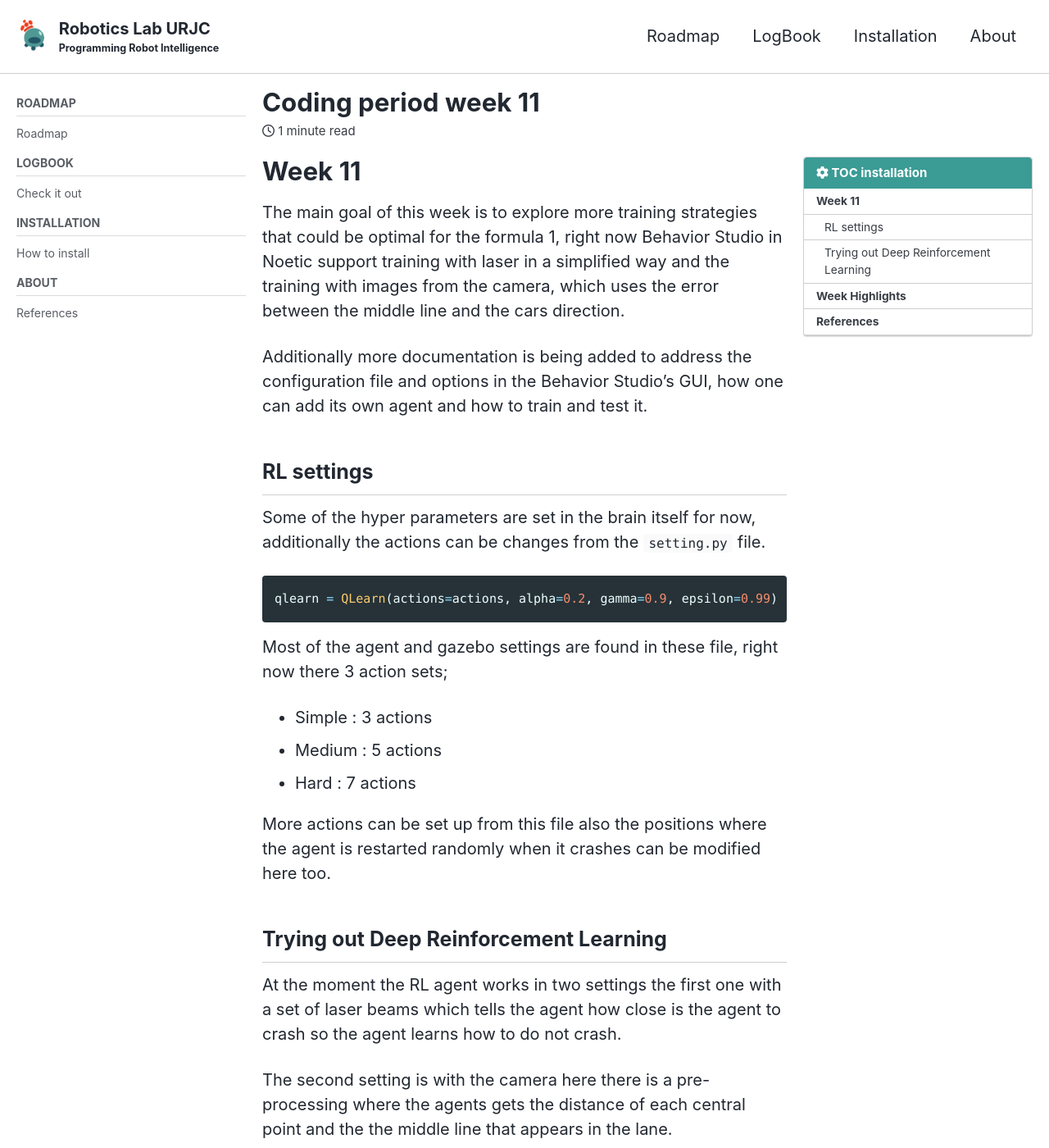
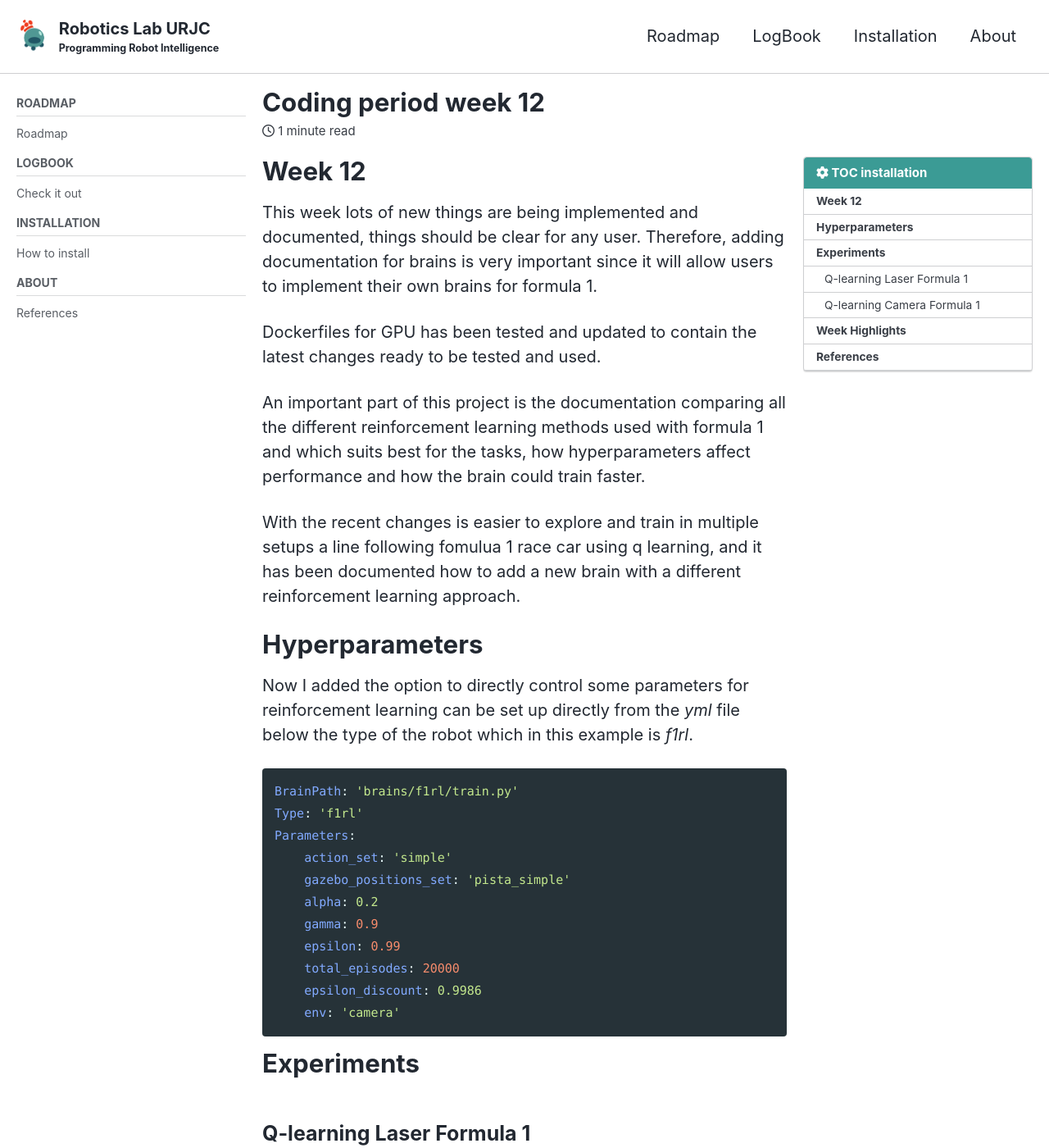
Before and after one commit to TheRoboticsClub/colab-gsoc2020-Diego_Charrez, a Jekyll site: the page built from docs/_posts/2020-08-20-Week-12.md, in a window 1280 px wide and 1400 px high. Shown: the whole window at 82% size. Built offline with Jekyll 4.4.1, drawn with Linux system fonts in a browser that asks for light colours; cached includes are drawn as plain includes; nearby versions of some CDN libraries; some of the changed text lies outside the part shown.

Commit message:
adding week12 and report

````diff
--- a/docs/_posts/2020-08-20-Week-12.md
+++ b/docs/_posts/2020-08-20-Week-12.md
@@ -1,5 +1,5 @@
 ---
-title: "Coding period week 11"
+title: "Coding period week 12"
 excerpt: ""
 
 sidebar:
@@ -18,50 +18,67 @@
 pinned: false
 ---
 
-# Week 11
+# Week 12
 
-The main goal of this week is to explore more training strategies that could be optimal for the formula 1, right now Behavior Studio in Noetic support training with laser in a simplified way and the training with images from the camera, which uses the error between the middle line and the cars direction.
+This week lots of new things are being implemented and documented, things should be clear for any user. Therefore, adding documentation for brains is very important since it will allow users to implement their own brains for formula 1.
 
-Additionally more documentation is being added to address the configuration file and options in the Behavior Studio's GUI, how one can add its own agent and how to train and test it.
+Dockerfiles for GPU has been tested and updated to contain the latest changes ready to be tested and used.
 
-## RL settings
+An important part of this project is the documentation comparing all the different reinforcement learning methods used with formula 1 and which suits best for the tasks, how hyperparameters affect performance and how the brain could train faster.
 
-Some of the hyper parameters are set in the brain itself for now, additionally the actions can be changes from the `setting.py` file.
+With the recent changes is easier to explore and train in multiple setups a line following fomulua 1 race car using q learning, and it has been documented how to add a new brain with a different reinforcement learning approach.
 
-```python
-qlearn = QLearn(actions=actions, alpha=0.2, gamma=0.9, epsilon=0.99)
+# Hyperparameters
+
+Now I added the option to directly control some parameters for reinforcement learning can be set up directly from the *yml* file below the type of the robot which in this example is *f1rl*.
+
+```yml
+BrainPath: 'brains/f1rl/train.py'
+Type: 'f1rl'
+Parameters:
+    action_set: 'simple'
+    gazebo_positions_set: 'pista_simple'
+    alpha: 0.2
+    gamma: 0.9
+    epsilon: 0.99
+    total_episodes: 20000
+    epsilon_discount: 0.9986
+    env: 'camera'
 ```
 
-Most of the agent and gazebo settings are found in these file, right now there 3 action sets;
+# Experiments
 
-  - Simple : 3 actions
-  - Medium : 5 actions
-  - Hard : 7 actions
+## Q-learning Laser Formula 1
 
-More actions can be set up from this file also the positions where the agent is restarted randomly when it crashes can be modified here too.
+Usually training in a computer with RTX 2080 to get to the 1000 epochs takes around 6 hours, at this point the model has a good policy. Using a simple set of actions where only three actions are possible left, right and straight.
 
-## Trying out Deep Reinforcement Learning
+{% include video id="bO6dIyUOqWM" provider="youtube" %}
 
-At the moment the RL agent works in two settings the first one with a set of laser beams which tells the agent how close is the agent to crash so the agent learns how to do not crash.
+## Q-learning Camera Formula 1
 
-The second setting is with the camera here there is a pre-processing where the agents gets the distance of each central point and the the middle line that appears in the lane.
+The training time with camera has a similar length of training than training with laser. This is because this camera approach is using a simplified approach where the training is done with the errors between the central line and the camera central direction.
 
-Now it is being trying to make the agent learn from the raw image but after some preprocessing as is usual in other environments like atari, where the each state is going to be represented but a 4 scaled gray images.
+{% include video id="OHEb_6hXugs" provider="youtube" %}
+
+
+<!-- ## DQN raw image Formula 1 -->
+
 
 # Week Highlights
 
 - Issues closed
 
-    - [Add support for RL #37](https://github.com/JdeRobot/BehaviorStudio/issues/37)
-    - [[Upgrade] Migrate the application from Python 2.7 to Python 3.X #50](https://github.com/JdeRobot/BehaviorStudio/issues/50)
-    - [[noetic-devel] Add docker image with CUDA 11 in ubuntu 20.04 #65](https://github.com/JdeRobot/BehaviorStudio/issues/65)
-    - [[noetic-devel] Error message in logs while using gazebo and behavior studio in docker container #64](https://github.com/JdeRobot/BehaviorStudio/issues/64)
+    - [[Noetic-devel] Improve Dockerfiles documentation](https://github.com/JdeRobot/BehaviorStudio/issues/68)
+    - [[Noetic-devel] Setting hyperparameters from config.yml](https://github.com/JdeRobot/BehaviorStudio/issues/69)
+    - [[noetic-devel] update dqn code #70](https://github.com/JdeRobot/BehaviorStudio/issues/70)
+    - [[noetic-devel] Update Dockerfiles to use Jderobot's Behavior studio directly #72](https://github.com/JdeRobot/BehaviorStudio/issues/72)
 
 - Merged Pull Requests
 
-    - [Adding support for RL #62](https://github.com/JdeRobot/BehaviorStudio/pull/62)
-    - [Issue #64](https://github.com/JdeRobot/BehaviorStudio/pull/66)
-    - [New image with CUDA11 in ubuntu focal #67](https://github.com/JdeRobot/BehaviorStudio/pull/67)
+    - [minor changes for qlearn #71](https://github.com/JdeRobot/BehaviorStudio/pull/71)
+    - [Updating all dockerfiles with behavior studio repository #73](https://github.com/JdeRobot/BehaviorStudio/pull/73)
+    - [Issue 69](https://github.com/JdeRobot/BehaviorStudio/pull/74)
+    - [updating documentation for rl](https://github.com/JdeRobot/BehaviorStudio/pull/75)
 
     New changes and updates are being applied directly into the noetic-devel branch.
 
--- /dev/null
+++ b/docs/_posts/2020-08-27-Final-Report.md
@@ -0,0 +1,155 @@
+---
+title: "Final Report"
+excerpt: ""
+
+sidebar:
+  nav: "docs"
+
+toc: true
+toc_label: "TOC installation"
+toc_icon: "cog"
+
+categories:
+- GSoC
+tags:
+- Jderobot
+
+author: Diego Charrez
+pinned: false
+---
+
+## Summary
+
+JdeRobot provides a set of tools for developing robotic applications, including previous work in autonomous driving robots that use algorithms like a classification neural networks or regression neural networks, Therefore one of the main goals of this project is to combine OpenAI Gym and Gazebo to use Reinforcement learning in the current Behavior Studio setup. This involved to migrate previous code to work with python3.
+
+During this project I extended the support of Jderobot's behavior studio to ROS-noetic, and upgraded previous gym gazebo library to work accordingly to the new version of python3 and ubuntu 20.04. Moreover, I adapted the current GUI to work with Reinforcement Learning algorithms.
+
+## Contributions
+
+One of my early contribution was to make a sort of template to run Q-learning algorithm with OpenAI gym environments, like cartpole and breakout. For this task I created and documented a docker container to ease the reproducibility of the experiments, the containers were tested using GPUs in a notebook which later was modularized in python scripts.
+
+![Breakout]({{ "/assets/images/blogs/8m_breakout_256.gif" | absolute_url }})
+
+Behavior Studio at first had support for python 2.7, and the ROS-noetic which had support for python3 was released recently it presented a great opportunity to migrate the project to python3 and use ROS-noetic directly.
+
+I completed the refactoring to extend the support for python3 and tested it with the behavior studio GUI as is shown in the following figurem which displays the behavior studio GUI within the docker container through the VNC viewer.
+
+{% capture fig_img %}
+![Foo]({{ "/assets/images/blogs/behavior_studio_gui.png" | relative_url }})
+{% endcapture %}
+
+<figure>
+  {{ fig_img | markdownify | remove: "<p>" | remove: "</p>" }}
+  <figcaption>Behavior Studio GUI displayed inside container through VNC</figcaption>
+</figure>
+
+When the project began the Gym-Gazebo library only worked for ubuntu 18.04 and ROS-melodic, hence more refactoring was done to migrate this library to Ubuntu Focal Fossa with ROS-noetic due that this library is a key part in order to enable the reinforcement learning experimentation within Behavior Studio.
+
+![Turtlebot]({{ "/assets/images/blogs/Turtlebot.gif" | absolute_url }})
+
+Since the project was growing in dependencies it was necessary to make this available for others to use through the [Jderobot's docker hub](https://hub.docker.com/r/jderobot/behavior-studio), multiple images were created and maintained as new changes were added to the project. I added the respective guides and tutorials to use the docker images and also I posted the user manual including the installation steps for the ROS-noetic behavior studio.
+
+{% capture fig_img %}
+![Foo]({{ "/assets/images/blogs/vnc-behavior-studio.png" | relative_url }})
+{% endcapture %}
+
+As Ubuntu 20.04 support gazebo 11, formula 1 plugins were migrated to support this new version, which were added to the CustomRobot repository. although later on was decided to try to mostly use official ROS-plugins.
+
+After the migration of the gym-gazebo library, behavior studio and other dependencies was done, I had the path clear to implement the Reinforcement learning support in behavior studio considering that it only worked with Brains with deep learning or opencv.
+
+<figure>
+  {{ fig_img | markdownify | remove: "<p>" | remove: "</p>" }}
+  <figcaption>Behavior Studio with Reinforcement Learning displayed inside container through VNC</figcaption>
+</figure>
+
+In the last weeks the Behavior Studio GUI supported RL brains, using q-learning in the formula 1 circuit, here is a video how the training looks like inside a container which allow to do training in headless remote servers, using different host opearting systems.
+
+{% include video id="OHEb_6hXugs" provider="youtube" %}
+
+It was also added more documentation about the how the brains work and how one could setup different training parameters from the launch file that the Behavior studio GUI consumes.
+
+
+```yml
+BrainPath: 'brains/f1rl/train.py'
+Type: 'f1rl'
+Parameters:
+    action_set: 'simple'
+    gazebo_positions_set: 'pista_simple'
+    alpha: 0.2
+    gamma: 0.9
+    epsilon: 0.99
+    total_episodes: 20000
+    epsilon_discount: 0.9986
+    env: 'camera'
+```
+
+## Difficulties
+
+Most difficulties happen because I was not related to some existing code or I was not sure which approach to take to solve a problem since there were many options.
+
+Moreover there were other difficulties related to the project itself, like some unexpected crashes, and code compatibility. This project needs a set of requirements that ensure the correct functionality of the behavior studio tool to mitigate this I develop a set of containers that already include those requirements that also helps new users to easily begin using this tool.
+
+## Improved skills
+
+Working in this project helped me learn new skills, and reinforce previous concepts. This was a great opportunity to delve into new problems which gave the opportunity to grasp new technologies and tools like docker, ros-noetic, pyqt, and improve cmake skills.
+
+Overall I also gained more experience reading code from other contributors, since this is essential to keep contributing this and other open source projects.
+
+## Summary of contributions to Jderobot
+
+### Jderobot base
+
+- [Missing libraries in the README for source installation.](https://github.com/JdeRobot/base/issues/1398)
+- [Upgrade to Ubuntu 20.04 Focal Fossa](https://github.com/JdeRobot/base/issues/1396)
+- [Added missing libraries to README and corrected typos](https://github.com/JdeRobot/base/pull/1399)
+
+### Jderobot custom robots
+
+- [[Models] ROS Noetic Support for F1](https://github.com/JdeRobot/CustomRobots/issues/9)
+- [Addressing Issue #9](https://github.com/JdeRobot/CustomRobots/pull/12)
+
+### Jderobot Academy
+
+- [Adding environment setup instructions for both base and assets](https://github.com/JdeRobot/RoboticsAcademy/pull/497)
+- [Adding environment setup in the installation page](https://github.com/JdeRobot/RoboticsAcademy/pull/495)
+- [Corrected some typos in the AutonomousCars guide](https://github.com/JdeRobot/RoboticsAcademy/pull/482)
+
+### Jderobot Behavior Studio
+
+- [No module named PyQt5.QtWidgets (python2.7)](https://github.com/JdeRobot/BehaviorStudio/issues/24)
+- [Core dump when loading a brain which saved model cannot be found.](https://github.com/JdeRobot/BehaviorStudio/issues/54)
+- [Update noetic installation guide to support python3.7](https://github.com/JdeRobot/BehaviorStudio/issues/58)
+- [Gym Gazebo for noetic](https://github.com/JdeRobot/BehaviorStudio/issues/60)
+- [[noetic-devel] Error message in logs while using gazebo and behavior studio in docker container](https://github.com/JdeRobot/BehaviorStudio/issues/64)
+- [[noetic-devel] Add docker image with CUDA 11 in ubuntu 20.04](https://github.com/JdeRobot/BehaviorStudio/issues/65)
+- [[Noetic-devel] Improve Dockerfiles documentation](https://github.com/JdeRobot/BehaviorStudio/issues/68)
+- [[Noetic-devel] Setting hyperparameters from config.yml](https://github.com/JdeRobot/BehaviorStudio/issues/69)
+- [[noetic-devel] update dqn code](https://github.com/JdeRobot/BehaviorStudio/issues/70)
+- [[noetic-devel] Update Dockerfiles to use Jderobot's Behavior studio directly](https://github.com/JdeRobot/BehaviorStudio/issues/72)
+- [Noetic devel](https://github.com/JdeRobot/BehaviorStudio/pull/53)
+- [Upgrading brains to Python3](https://github.com/JdeRobot/BehaviorStudio/pull/55)
+- [adding installation guide for noetic-devel branch](https://github.com/JdeRobot/BehaviorStudio/pull/57)
+- [Adding virtualenv](https://github.com/JdeRobot/BehaviorStudio/pull/59)
+- [Gym gazebo for noetic](https://github.com/JdeRobot/BehaviorStudio/pull/61)
+- [Adding support for RL](https://github.com/JdeRobot/BehaviorStudio/pull/62)
+- [Issue 64](https://github.com/JdeRobot/BehaviorStudio/pull/66)
+- [New image with CUDA11 in ubuntu focal](https://github.com/JdeRobot/BehaviorStudio/pull/67)
+- [minor changes for qlearn](https://github.com/JdeRobot/BehaviorStudio/pull/71)
+- [Updating all dockerfiles with behavior studio repository](https://github.com/JdeRobot/BehaviorStudio/pull/73)
+- [Issue 69](https://github.com/JdeRobot/BehaviorStudio/pull/74)
+- [updating documentation for rl](https://github.com/JdeRobot/BehaviorStudio/pull/75)
+
+
+## Further work
+
+There is still a lot of work to be done and Behavior Studio is a new project that is very exciting, hence I will try my best to keep contributing regularly to Behavior Studio.
+
+I would like to keep adding new Reinforcement Learning algorithms and add new environments to make the platform more diverse, currently only line following is working, so it would be interesting to have a obstacles in the environment those obstacles could be dynamic or static, and just like that there are many good direction for this project.
+
+## Acknowledgment
+
+Taking part in this GSOC was a wonderful experience and I want to particularly thank my mentors Sergio, David and the Behavior Studio team for their helpful advises, discussions and support. I learned lots new things and deepen my knowledge in robotics, thanks to the Jderobot for giving me this opportunity to learn more about the organization and letting me contribute to this project.
+
+# References
+
+* [1] Jderobot, [BehaviorStudio (BehaviorSuite)](https://github.com/JdeRobot/BehaviorStudio/tree/reboot)
````
Also changed, not shown: docs/_pages/roadmap.md (+0 -15 lines).
